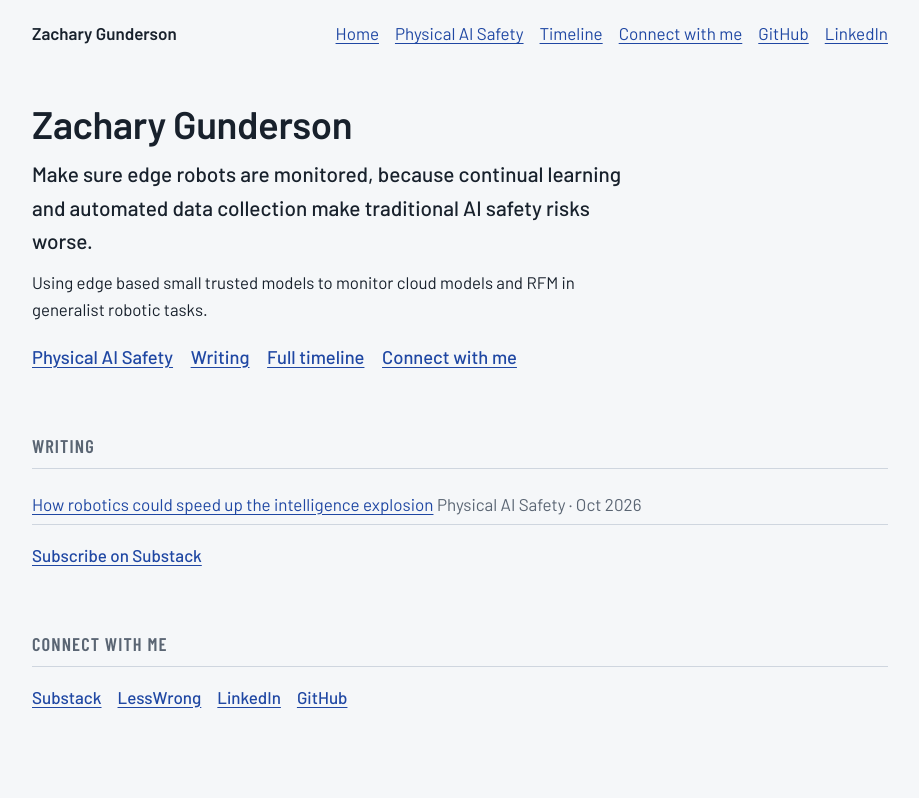
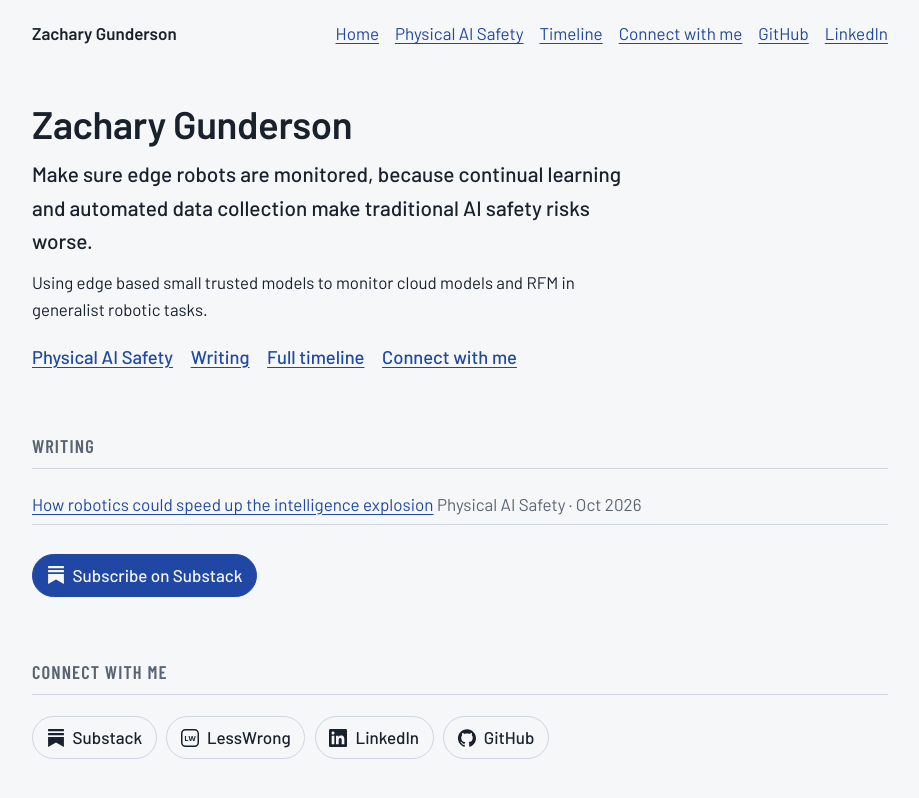
Before and after one commit to Ztgunderson/Ztgunderson.github.io, a Jekyll site: the page built from index.html, in a window 1280 px wide. Shown: the top 798 px of the page, without its empty margins (180-1099 px from the left). Built offline with Jekyll 4.4.1, drawn with Linux system fonts in a browser that asks for light colours.

Commit message:
Labelled icon buttons for connect links and Substack subscribe; optional post cover images
Icons from Simple Icons (CC0).

Co-Authored-By: Claude Opus 5.5 <noreply@anthropic.com>
Claude-Session: https://claude.ai/code/session_01YJ6KKtaqbJv3gQdmqf7GMB

```diff
--- a/_data/writing.yml
+++ b/_data/writing.yml
@@ -2,6 +2,7 @@
 # so you can list drafts here now and they appear the day you publish.
 # summary: ONE sentence in your words (Neel: every post has a 1-2 line summary).
 # Entries need BOTH a title and a url to appear.
+# image: optional cover picture, e.g. "assets/posts/robotics-explosion.jpg" (download your Substack header image into assets/posts/).
 # section: AI Safety | Physical AI Safety | Buddhism x AI | Animal x AI | Governance
 
 # CHECK: title guessed from the URL slug. Paste the real title, date and your one-line summary.
--- /dev/null
+++ b/_includes/icons/README.txt
@@ -0,0 +1 @@
+Brand icons from Simple Icons (CC0), https://simpleicons.org, v13.21.0. lesswrong.svg is a plain text badge, not the LessWrong logo.
--- a/assets/site.css
+++ b/assets/site.css
@@ -234,3 +234,14 @@ html { scrollbar-color: var(--blue) transparent; scrollbar-width: thin; }
 .bio { color: var(--ink) !important; font-size: 1rem !important; margin-top: .8rem !important; }
 .audiences dt { font-weight: 600; margin-top: .8rem; } .audiences dd { margin: .2rem 0 0; color: var(--muted); max-width: var(--measure); }
 .short-bio { max-width: var(--measure); color: var(--muted); }
+
+/* Labelled icon buttons */
+.social { list-style: none; padding: 0 !important; margin: .5rem 0 0; display: flex; flex-wrap: wrap; gap: .6rem; }
+.social-btn { display: inline-flex; align-items: center; gap: .5rem; padding: .45rem .85rem; border: 1px solid var(--rule); border-radius: 999px; color: var(--ink); text-decoration: none; font-weight: 500; background: var(--paper); }
+a.social-btn:hover { border-color: var(--blue); color: var(--blue); }
+.social-btn svg { flex: none; }
+.social-btn.subscribe { background: var(--blue); border-color: var(--blue); color: var(--paper); margin-top: .75rem; }
+.social-btn.subscribe:hover { color: var(--paper); opacity: .9; }
+.writing li.has-img { display: grid; grid-template-columns: 96px 1fr; column-gap: 1rem; align-items: start; }
+.writing li.has-img > :not(:first-child) { grid-column: 2; }
+.post-img { grid-row: 1 / span 3; width: 96px; height: 64px; object-fit: cover; border-radius: 4px; }
--- a/index.html
+++ b/index.html
@@ -33,10 +33,10 @@ description: ""  # your words; blank falls back to _config.yml description
 <section class="home-sec" id="writing">
   <h2>Writing</h2>
   <ul class="writing">
-  {% for w in live_posts %}<li><a href="{{ w.url }}">{{ w.title }}</a> <span class="muted">{{ w.section }}{% if w.date != "" %} · {{ w.date }}{% endif %}</span>{% if w.summary != "" %}<p class="post-sum">{{ w.summary }}</p>{% endif %}</li>
+  {% for w in live_posts %}<li{% if w.image != "" and w.image %} class="has-img"{% endif %}>{% if w.image != "" and w.image %}<a href="{{ w.url }}" tabindex="-1" aria-hidden="true"><img class="post-img" src="{{ w.image | relative_url }}" alt="" width="96" height="64"></a>{% endif %}<a href="{{ w.url }}">{{ w.title }}</a> <span class="muted">{{ w.section }}{% if w.date != "" %} · {{ w.date }}{% endif %}</span>{% if w.summary != "" %}<p class="post-sum">{{ w.summary }}</p>{% endif %}</li>
   {% endfor %}
   </ul>
-  <p class="card-links"><a href="{{ h.contact.substack }}">Subscribe on Substack</a></p>
+  <p><a class="social-btn subscribe" href="{{ h.contact.substack }}">{% include icons/substack.svg %}<span>Subscribe on Substack</span></a></p>
 </section>
 {% endif %}
 
@@ -107,15 +107,13 @@ description: ""  # your words; blank falls back to _config.yml description
 <section class="home-sec" id="contact">
   <h2>Connect with me</h2>
   {% if h.short_bio != "" %}<p class="short-bio">{{ h.short_bio }}</p>{% endif %}
-  <p class="card-links">
-    {% if h.contact.email != "" %}{% assign em = h.contact.email | split: "@" %}<span>{{ em[0] }} [at] {{ em[1] }}</span>{% endif %}
-    <a href="{{ h.contact.substack }}">Substack</a>
-    {% if h.contact.x != "" %}<a href="{{ h.contact.x }}">X</a>{% endif %}
-    {% if h.contact.youtube != "" %}<a href="{{ h.contact.youtube }}">YouTube</a>{% endif %}
-    {% if h.contact.x != "" %}<a href="{{ h.contact.x }}">X</a>{% endif %}
-    {% if h.contact.youtube != "" %}<a href="{{ h.contact.youtube }}">YouTube</a>{% endif %}
-    <a href="{{ h.contact.lesswrong }}">LessWrong</a>
-    <a href="{{ h.contact.linkedin }}">LinkedIn</a>
-    <a href="{{ h.contact.github }}">GitHub</a>
-  </p>
+  <ul class="social">
+    {% if h.contact.email != "" %}{% assign em = h.contact.email | split: "@" %}<li><span class="social-btn">{{ em[0] }} [at] {{ em[1] }}</span></li>{% endif %}
+    <li><a class="social-btn" href="{{ h.contact.substack }}">{% include icons/substack.svg %}<span>Substack</span></a></li>
+    <li><a class="social-btn" href="{{ h.contact.lesswrong }}">{% include icons/lesswrong.svg %}<span>LessWrong</span></a></li>
+    <li><a class="social-btn" href="{{ h.contact.linkedin }}">{% include icons/linkedin.svg %}<span>LinkedIn</span></a></li>
+    <li><a class="social-btn" href="{{ h.contact.github }}">{% include icons/github.svg %}<span>GitHub</span></a></li>
+    {% if h.contact.x != "" %}<li><a class="social-btn" href="{{ h.contact.x }}">{% include icons/x.svg %}<span>X</span></a></li>{% endif %}
+    {% if h.contact.youtube != "" %}<li><a class="social-btn" href="{{ h.contact.youtube }}">{% include icons/youtube.svg %}<span>YouTube</span></a></li>{% endif %}
+  </ul>
 </section>
```
Also changed, not shown: _includes/icons/github.svg (added), _includes/icons/lesswrong.svg (added), _includes/icons/linkedin.svg (added), _includes/icons/substack.svg (added), _includes/icons/x.svg (added), _includes/icons/youtube.svg (added).
